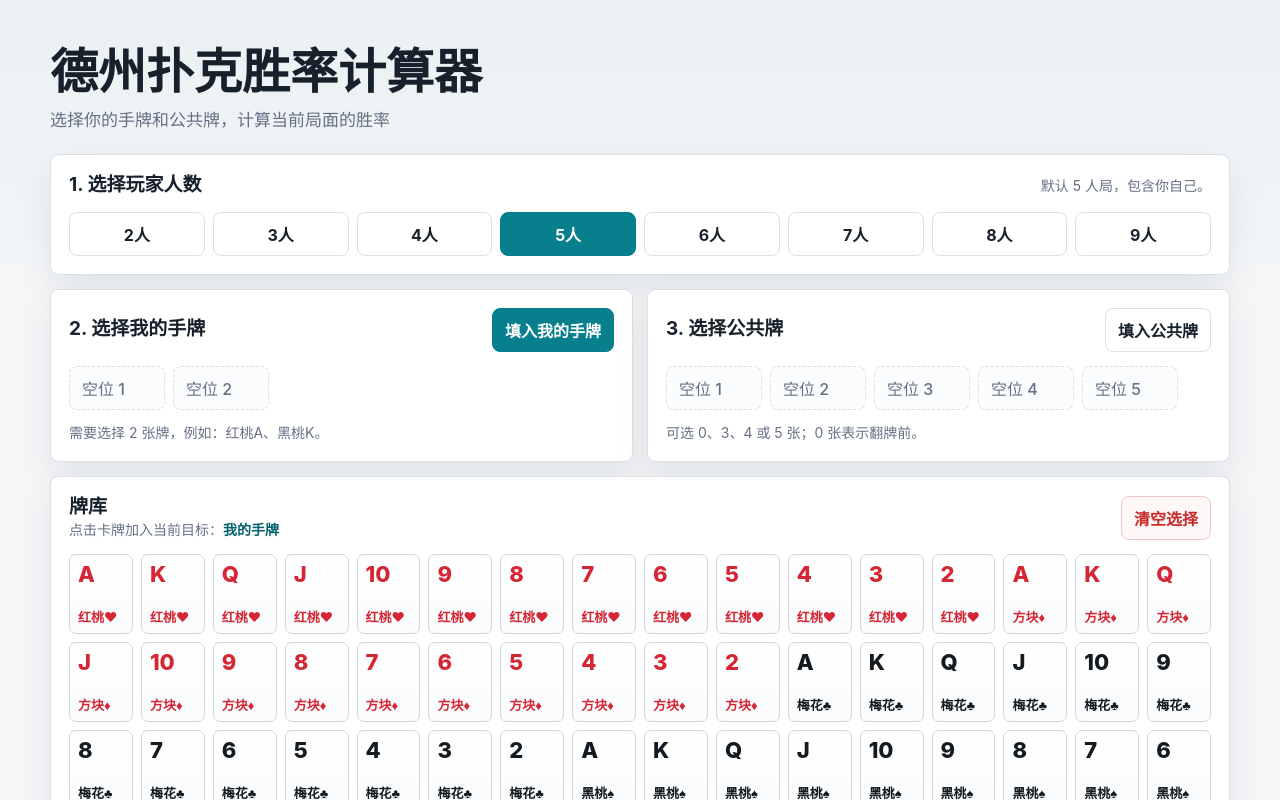
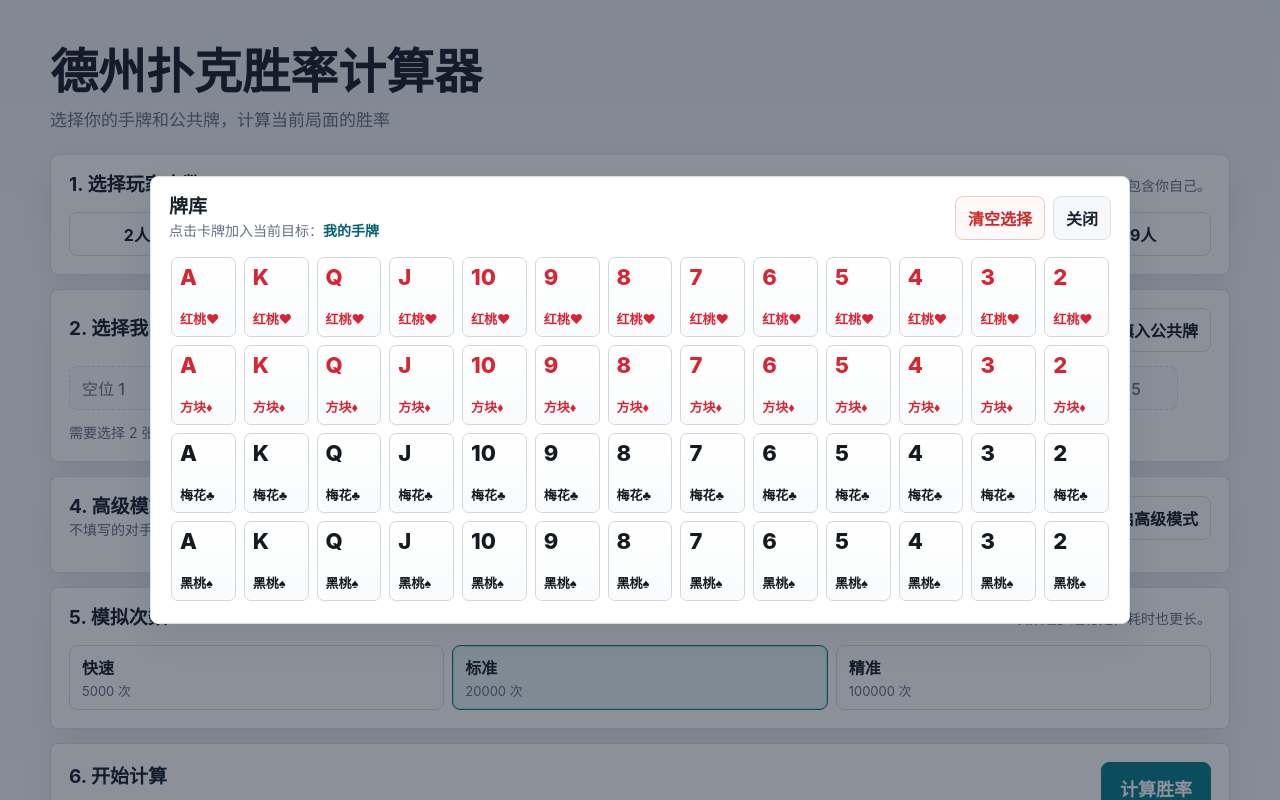
Before and after one commit to joyliugit/poker, a plain HTML site: page index.html in a window 1280 px wide. Both pictures are taken after a click on the button "填入我的手牌". Shown: the top 800 px of the page. Drawn offline with Linux system fonts and the light colour scheme.

Commit message:
Show deck picker in modal

```diff
--- a/index.html
+++ b/index.html
@@ -117,7 +117,8 @@
     .clear-button,
     .calculate-button,
     .slot-card,
-    .toggle-button {
+    .toggle-button,
+    .modal-close-button {
       border: 1px solid var(--line);
       background: #fff;
       color: var(--text);
@@ -138,7 +139,8 @@
     .target-button:hover,
     .clear-button:hover,
     .toggle-button:hover,
-    .slot-card:hover {
+    .slot-card:hover,
+    .modal-close-button:hover {
       border-color: var(--accent);
       transform: translateY(-1px);
     }
@@ -192,8 +194,23 @@
       color: var(--card-black);
     }
 
+    .deck-modal {
+      position: fixed;
+      inset: 0;
+      z-index: 50;
+      display: flex;
+      align-items: center;
+      justify-content: center;
+      padding: 18px;
+      background: rgba(15, 23, 42, 0.48);
+    }
+
     .deck-panel {
       position: relative;
+      width: min(980px, 100%);
+      max-height: min(86vh, 780px);
+      display: flex;
+      flex-direction: column;
     }
 
     .deck-toolbar {
@@ -205,6 +222,21 @@
       margin-bottom: 14px;
     }
 
+    .deck-actions {
+      display: flex;
+      flex-wrap: wrap;
+      gap: 8px;
+      justify-content: flex-end;
+    }
+
+    .modal-close-button {
+      min-height: 42px;
+      padding: 9px 12px;
+      font-weight: 700;
+      color: var(--text);
+      background: #f6f8fa;
+    }
+
     .current-target {
       color: var(--accent-dark);
       font-weight: 750;
@@ -214,6 +246,8 @@
       display: grid;
       grid-template-columns: repeat(auto-fill, minmax(62px, 1fr));
       gap: 8px;
+      overflow: auto;
+      padding: 2px 2px 4px;
     }
 
     .card-button {
@@ -578,16 +612,21 @@
         </section>
       </div>
 
-      <section class="panel deck-panel" aria-labelledby="deckTitle">
+      <div id="deckModal" class="deck-modal hidden" role="dialog" aria-modal="true" aria-labelledby="deckTitle">
+        <section class="panel deck-panel">
           <div class="deck-toolbar">
             <div>
               <h2 id="deckTitle">牌库</h2>
               <div class="hint">点击卡牌加入当前目标：<span id="currentTargetText" class="current-target">我的手牌</span></div>
             </div>
+            <div class="deck-actions">
               <button id="clearButton" class="clear-button" type="button">清空选择</button>
+              <button id="closeDeckButton" class="modal-close-button" type="button">关闭</button>
+            </div>
           </div>
           <div id="deckGrid" class="deck-grid" aria-label="52张扑克牌"></div>
         </section>
+      </div>
 
       <section class="panel" aria-labelledby="advancedTitle">
         <div class="panel-title">
@@ -734,7 +773,8 @@
       board: [],
       opponents: Array.from({ length: 4 }, () => []),
       runId: 0,
-      isComputing: false
+      isComputing: false,
+      isDeckModalOpen: false
     };
 
     let dom = {};
@@ -778,12 +818,19 @@
       dom.message.classList.toggle("info", type === "info");
     }
 
-    function setCurrentTarget(target) {
+    function closeDeckModal() {
+      state.isDeckModalOpen = false;
+      render();
+    }
+
+    function setCurrentTarget(target, shouldOpenDeck = true) {
+      if (state.isComputing) return;
       if (target.startsWith("opponent-") && !state.advancedEnabled) {
         state.currentTarget = "hero";
       } else {
         state.currentTarget = target;
       }
+      if (shouldOpenDeck) state.isDeckModalOpen = true;
       render();
     }
 
@@ -812,6 +859,7 @@
 
       targetCards.push(cardId);
       setMessage(`已选择 ${formatCard(cardId)}。`, "info");
+      if (targetCards.length >= limit) state.isDeckModalOpen = false;
       render();
     }
 
@@ -829,6 +877,7 @@
       state.board = [];
       state.opponents = Array.from({ length: state.playerCount - 1 }, () => []);
       state.currentTarget = "hero";
+      state.isDeckModalOpen = false;
       setMessage("已清空所有选择。", "info");
       if (dom.calculateButton) {
         dom.calculateButton.disabled = false;
@@ -925,6 +974,10 @@
       });
     }
 
+    function renderDeckModal() {
+      dom.deckModal.classList.toggle("hidden", !state.isDeckModalOpen);
+    }
+
     function renderTargetButtons() {
       document.querySelectorAll("[data-target]").forEach((button) => {
         const isActive = button.dataset.target === state.currentTarget;
@@ -976,6 +1029,7 @@
       renderOpponents();
       renderTargetButtons();
       renderDeck();
+      renderDeckModal();
     }
 
     function getStage(boardCount) {
@@ -1249,6 +1303,7 @@
       let completed = 0;
 
       state.isComputing = true;
+      state.isDeckModalOpen = false;
       dom.calculateButton.disabled = true;
       dom.calculateButton.textContent = "计算中...";
       dom.resultPanel.classList.remove("visible");
@@ -1306,6 +1361,13 @@
       });
 
       dom.clearButton.addEventListener("click", clearSelections);
+      dom.closeDeckButton.addEventListener("click", closeDeckModal);
+      dom.deckModal.addEventListener("click", (event) => {
+        if (event.target === dom.deckModal) closeDeckModal();
+      });
+      document.addEventListener("keydown", (event) => {
+        if (event.key === "Escape" && state.isDeckModalOpen) closeDeckModal();
+      });
       dom.calculateButton.addEventListener("click", runSimulation);
     }
 
@@ -1314,11 +1376,13 @@
         playerButtons: document.getElementById("playerButtons"),
         heroSlots: document.getElementById("heroSlots"),
         boardSlots: document.getElementById("boardSlots"),
+        deckModal: document.getElementById("deckModal"),
         deckGrid: document.getElementById("deckGrid"),
         currentTargetText: document.getElementById("currentTargetText"),
         advancedToggle: document.getElementById("advancedToggle"),
         opponentsArea: document.getElementById("opponentsArea"),
         clearButton: document.getElementById("clearButton"),
+        closeDeckButton: document.getElementById("closeDeckButton"),
         calculateButton: document.getElementById("calculateButton"),
         message: document.getElementById("message"),
         resultPanel: document.getElementById("resultPanel"),
```
Lines whose indentation alone changed are shown as unchanged.
